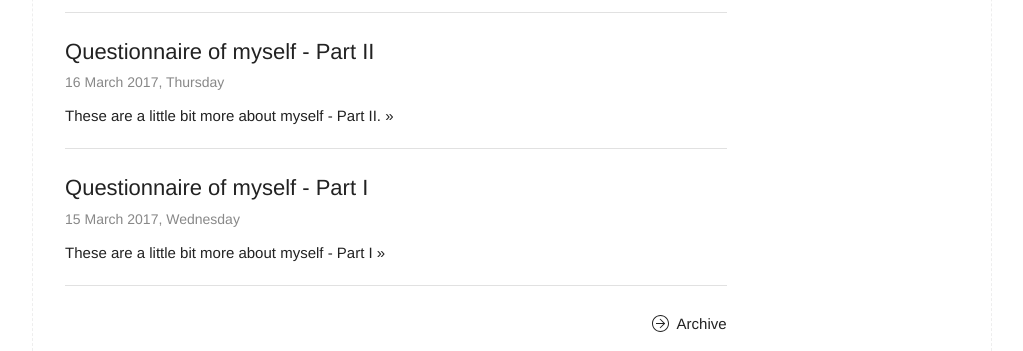
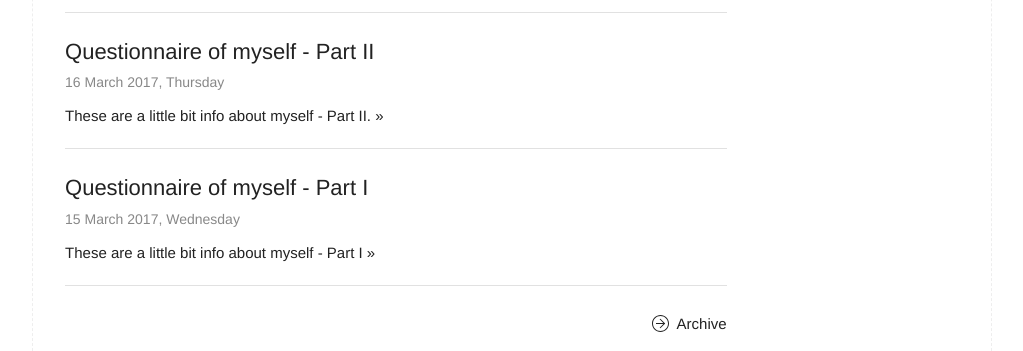
Before and after one commit to snowdj/udothemath1984.github.io, a Jekyll site: the page built from index.html, in a window 1280 px wide. Shown: the part 581-932 px from the top of the page, without its empty margins (128-1151 px from the left). Built offline with Jekyll 4.4.1, drawn with Linux system fonts in a browser that asks for light colours; nearby versions of some CDN libraries.

Commit message:
Fix typo

```diff
--- a/_posts/2017-03-15-questionnaire_1of2.md
+++ b/_posts/2017-03-15-questionnaire_1of2.md
@@ -3,7 +3,7 @@ layout: post
 title:  Questionnaire of myself - Part I
 date: 2017-03-15 09:00:00
 categories: questionnaire
-description: These are a little bit more about myself - Part I
+description: These are a little bit info about myself - Part I
 ---
 
 ### Describe a time you experienced a challenge while building a product/project and how you overcame it:
--- a/_posts/2017-03-16-questionnaire_2of2.md
+++ b/_posts/2017-03-16-questionnaire_2of2.md
@@ -3,7 +3,7 @@ layout: post
 title:  Questionnaire of myself - Part II
 date: 2017-03-16 09:00:00
 categories: questionnaire
-description: These are a little bit more about myself - Part II.
+description: These are a little bit info about myself - Part II.
 ---
 
 Just in case you have missed the [<span class="blue">part I</span>]({% post_url 2017-03-15-questionnaire_1of2 %}).
```
Also changed, not shown: 1 other file.
